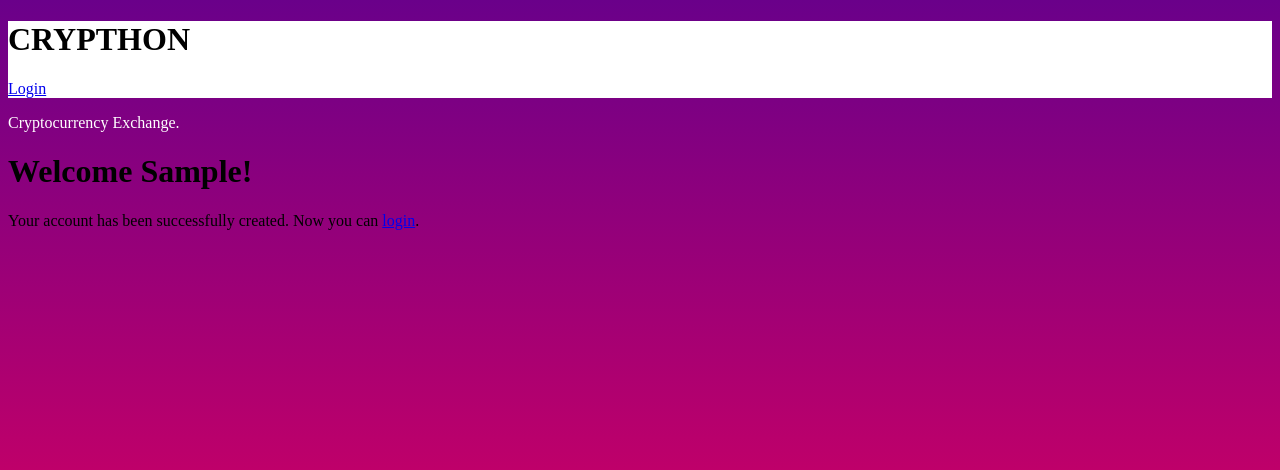
After one commit to casol/crypthon, a Django app: template account/templates/account/register_done.html in a window 1280 px wide. The commit adds this page. Shown: the top 470 px of the page. Run offline with Django 3.2, Linux system fonts and the light colour scheme; the template is opened without the code that fills it: most values are stand-ins (such as "Sample title", 1, 10 or a date in 2020).

Commit message:
Add register view, template and form

```diff
--- a/account/templates/account/register.html
+++ b/account/templates/account/register.html
@@ -7,6 +7,7 @@
 <form method="post">
     {% csrf_token %}
     {{ form.as_p }}
+    <p>By creating an account you agree to our <a href="#">Terms & Privacy</a>.</p>
     <button type="submit">Register</button>
 </form>
 {% endblock %}
--- /dev/null
+++ b/account/templates/account/register_done.html
@@ -0,0 +1,9 @@
+{% extends "account/index.html" %}
+
+{% block tile %}Welcome{% endblock %}
+{% block content %}
+
+<h1>Welcome {{ new_user.first_name }}!</h1>
+<p>Your account has been successfully created. Now you can <a href="{% url 'login' %}">login</a>.</p>
+
+{% endblock %}
--- a/templates/registration/login.html
+++ b/templates/registration/login.html
@@ -16,7 +16,7 @@
     <p>Please login to see this page.</p>
     {% endif %}
 {% endif %}
-
+<p>Please, use following form to login. If you don't have an account <a href="{% url 'register' %}">register here</a></p>
 <form method="post" action="{% url 'login' %}">
 {% csrf_token %}
 
```
Also changed, not shown: account/views.py (+12 -9 lines), account/forms.py (line endings or trailing spaces).
